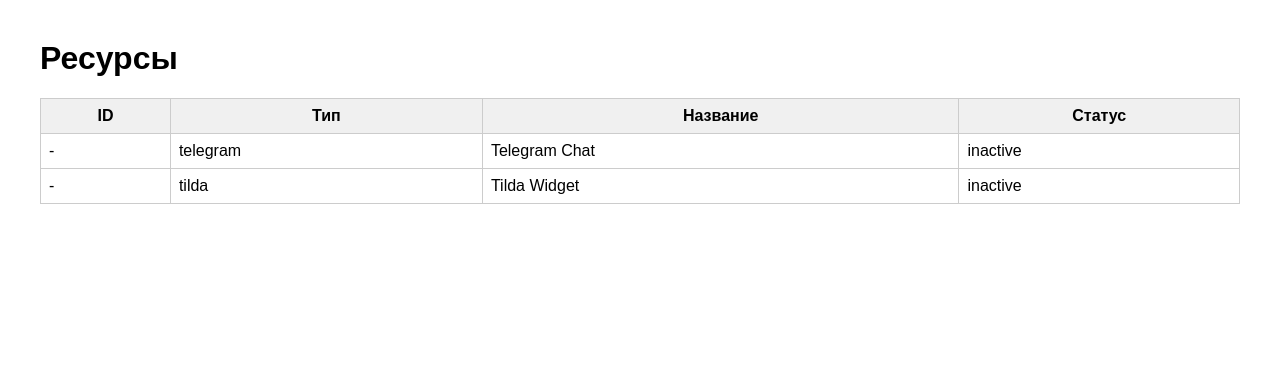
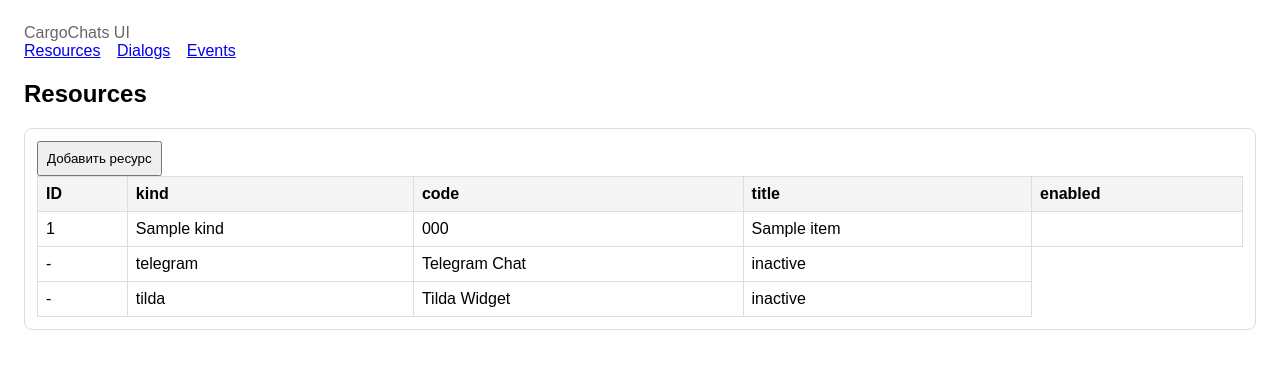
Before and after one commit to Aalam2000/cargochats, a FastAPI app: template src/web/templates/ui/resources.html in a window 1280 px wide. Shown: the top 369 px of the page. Run offline with FastAPI, Linux system fonts and the light colour scheme; the template is opened without the code that fills it: most values are stand-ins (such as "Sample title", 1, 10 or a date in 2020).

Commit message:
РЕСУРСЫ

```diff
--- a/src/api/deps.py
+++ b/src/api/deps.py
@@ -30,6 +30,7 @@ def require_company_from_token(
         raise HTTPException(status_code=401, detail="Missing token")
 
     settings = get_settings()
+    print("JWT SECRET:", settings.CARGOCHATS_JWT_SECRET)
 
     try:
         payload = jwt.decode(
--- a/src/web/templates/ui/resources.html
+++ b/src/web/templates/ui/resources.html
@@ -1,28 +1,35 @@
-<!doctype html>
-<html lang="ru">
-<head>
-    <meta charset="utf-8">
-    <title>Resources</title>
-    <link rel="stylesheet" href="/static/ui/resources.css">
-</head>
-<body>
+{% extends "base.html" %}
+{% block content %}
 
-<h1>Ресурсы</h1>
+<h2>Resources</h2>
 
-<table id="resources-table">
+<div class="box">
+  <button id="add-resource-btn">Добавить ресурс</button>
+
+  <table id="resources-table">
     <thead>
-        <tr>
-            <th>ID</th>
-            <th>Тип</th>
-            <th>Название</th>
-            <th>Статус</th>
-        </tr>
+      <tr>
+        <th>ID</th>
+        <th>kind</th>
+        <th>code</th>
+        <th>title</th>
+        <th>enabled</th>
+      </tr>
     </thead>
     <tbody>
-        <!-- заполняется JS -->
+      {% for r in items %}
+      <tr>
+        <td>{{ r.id }}</td>
+        <td>{{ r.kind }}</td>
+        <td>{{ r.code }}</td>
+        <td>{{ r.title or "" }}</td>
+        <td>{{ r.is_enabled }}</td>
+      </tr>
+      {% endfor %}
     </tbody>
-</table>
+  </table>
+</div>
 
 <script src="/static/ui/resources.js"></script>
-</body>
-</html>
+
+{% endblock %}
```
Also changed, not shown: src/api/ui/resources.py (+26 -14 lines).
